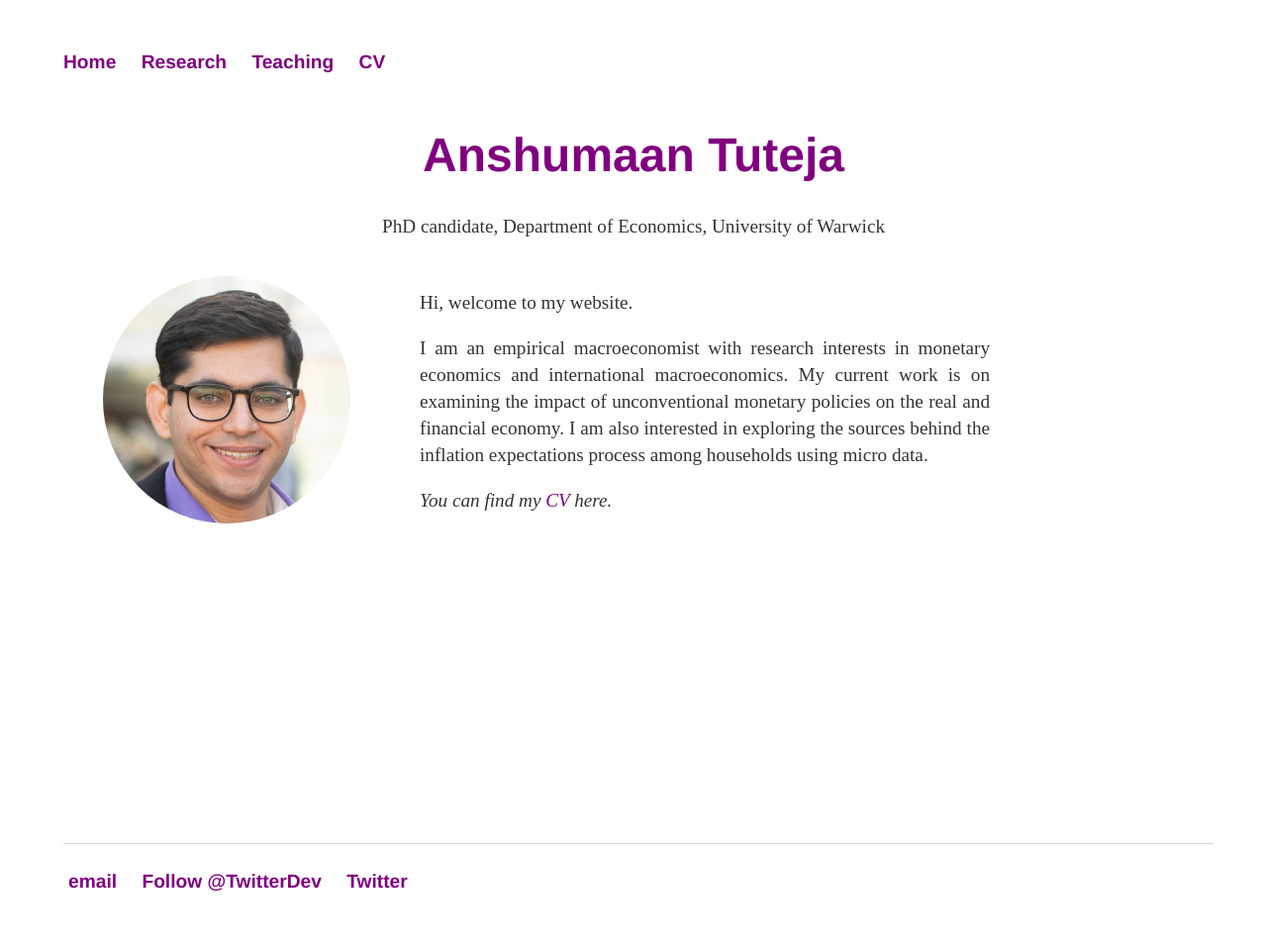
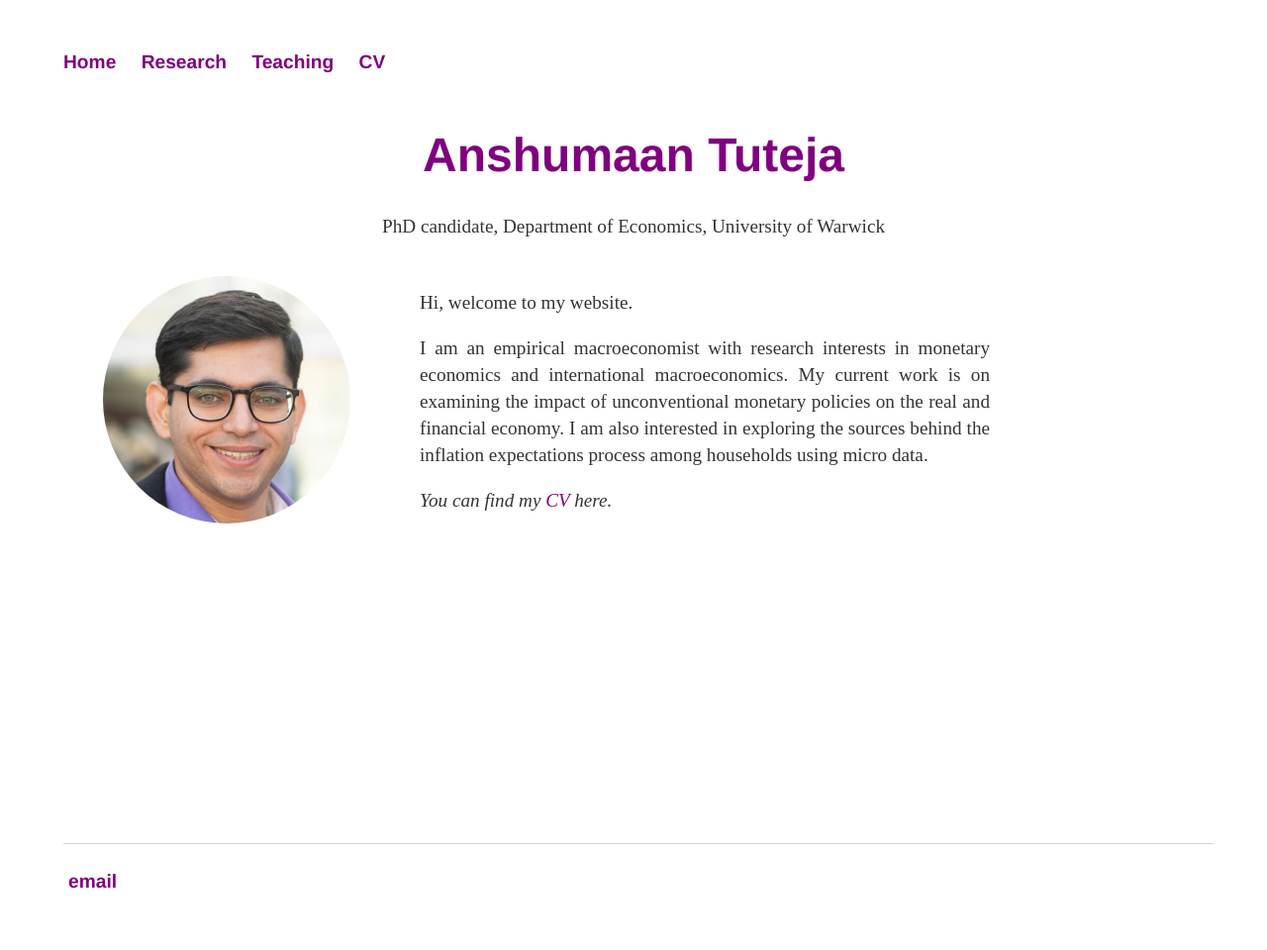
Before and after one commit to anshumaan-tuteja/anshumaan-tuteja.github.io, a Jekyll site: the page built from index.html, in a window 1280 px wide. Shown: the whole page at 99% size. Built offline with Jekyll 4.4.1, drawn with Linux system fonts in a browser that asks for light colours; comment, search, counter and statistics services are not loaded.

Commit message:
Twitter icon

```diff
--- a/_layouts/default.html
+++ b/_layouts/default.html
@@ -31,8 +31,8 @@
 				<ul>
 					<li><a href="mailto:a.tuteja.1@warwick.ac.uk">email</a></li>
 					<!--- <li><a href="https://github.com/anshumaan-tuteja">Github</a></li> --->
-					<li><a href="https://twitter.com/TwitterDev?ref_src=twsrc%5Etfw" class="twitter-follow-button" data-show-count="false">Follow @TwitterDev</a><script async src="https://platform.twitter.com/widgets.js" charset="utf-8"></script> </li>
-					<li><a href="https://twitter.com/AnshumaanTuteja">Twitter</a></li>
+					<li><a href="https://twitter.com/AnshumaanTuteja?ref_src=twsrc%5Etfw" class="twitter-follow-button" data-show-count="false"></a><script async src="https://platform.twitter.com/widgets.js" charset="utf-8"></script> </li>
+					<!--- <li><a href="https://twitter.com/AnshumaanTuteja">Twitter</a></li> --->
 				</ul>
 			</footer>
 		</body>
```
